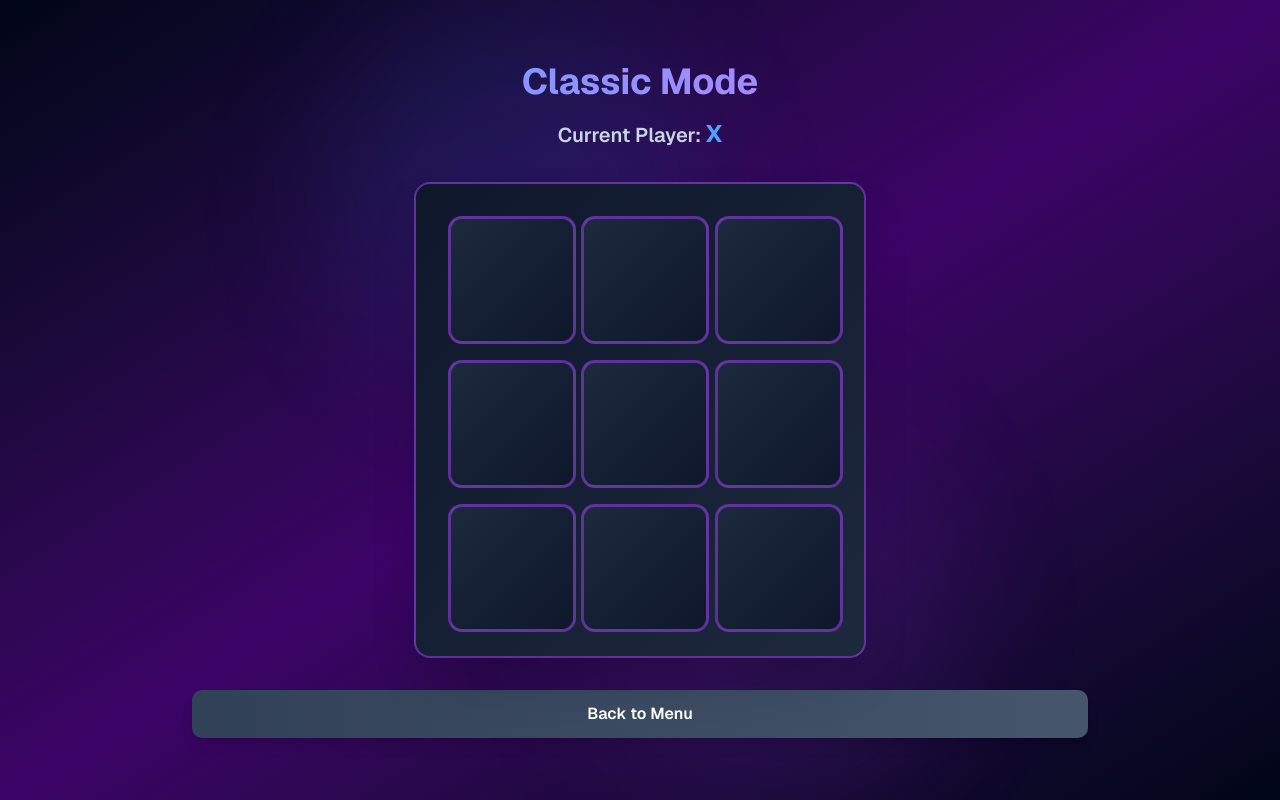
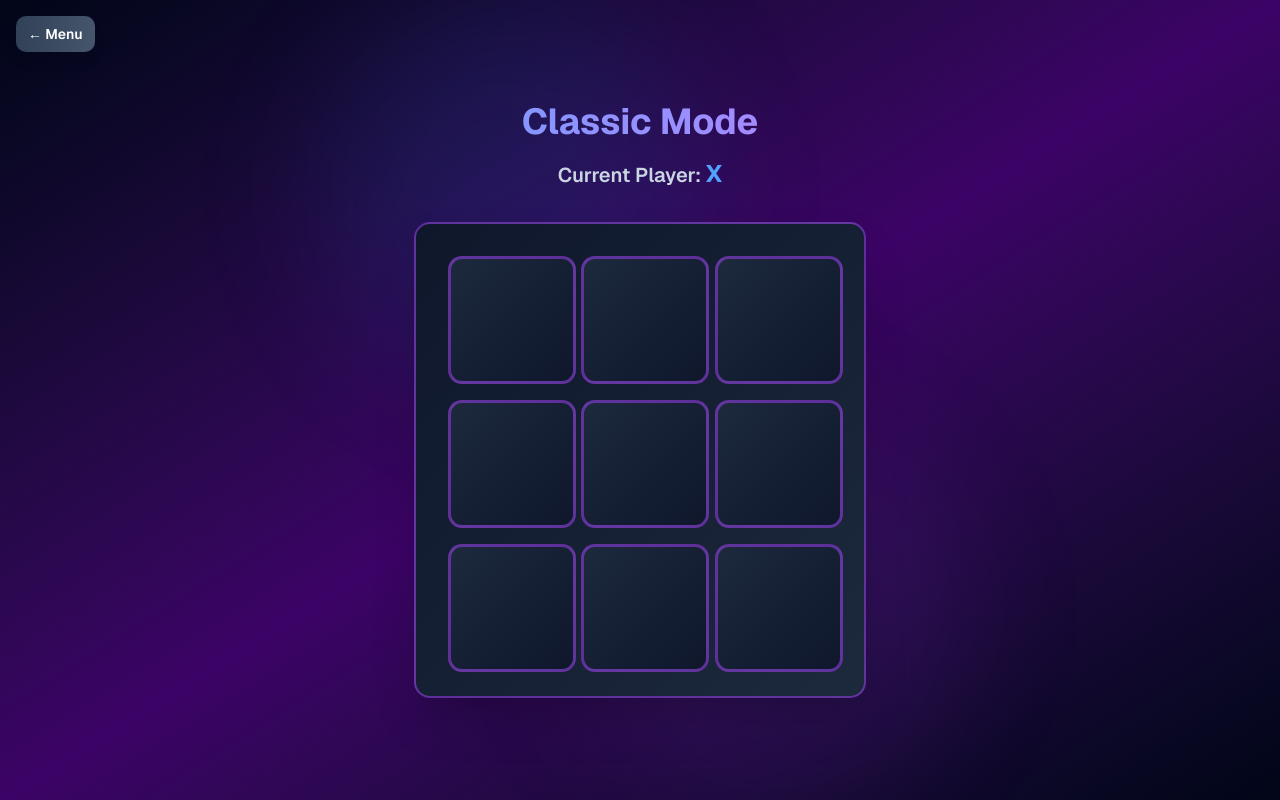
Before and after one commit to YosraGhanmi/tictactoe, a Next.js app: page / in a window 1280 px wide. Both pictures are taken after a click on the button 640 px from the left and 318 px from the top of the page. Built offline with nearby package versions, Linux system fonts and the light colour scheme.

Commit message:
button fixed

```diff
--- a/components/GameBoard.tsx
+++ b/components/GameBoard.tsx
@@ -14,7 +14,7 @@ export default function GameBoard({ mode, onGameOver, onBackToMenu }: GameBoardP
   const [game, setGame] = useState(() => new TicTacToeGame(mode))
   const [boardOffset, setBoardOffset] = useState({ x: 0, y: 0 })
 
-  // Animation refs (do NOT trigger re-renders)
+  // Animation refs
   const animationRef = useRef<number | null>(null)
   const directionRef = useRef<1 | -1>(1)
 
@@ -69,17 +69,6 @@ export default function GameBoard({ mode, onGameOver, onBackToMenu }: GameBoardP
     }
   }
 
-  const handleRetry = () => {
-    if (animationRef.current) {
-      cancelAnimationFrame(animationRef.current)
-      animationRef.current = null
-    }
-
-    directionRef.current = 1
-    setBoardOffset({ x: 0, y: 0 })
-    setGame(new TicTacToeGame(mode))
-  }
-
   const winner = game.getWinner()
   const isDraw = game.isDraw()
   const winningLine = game.getWinningLine()
@@ -94,7 +83,17 @@ export default function GameBoard({ mode, onGameOver, onBackToMenu }: GameBoardP
      RENDER
      ================================ */
   return (
-    <div className="space-y-8">
+    <div className="space-y-8 relative">
+      {/* Back Button – Top Left */}
+      {!winner && !isDraw && (
+        <button
+          onClick={onBackToMenu}
+          className="fixed top-4 left-4 px-3 py-2 bg-gradient-to-r from-slate-700 to-slate-600 hover:from-slate-600 hover:to-slate-500 text-white text-sm font-semibold rounded-lg transition-all duration-200 shadow-lg z-50"
+        >
+          ← Menu
+        </button>
+      )}
+
       {/* Header */}
       <div className="text-center space-y-4">
         <h2 className="text-4xl font-bold bg-gradient-to-r from-blue-400 to-purple-400 bg-clip-text text-transparent">
@@ -135,16 +134,6 @@ export default function GameBoard({ mode, onGameOver, onBackToMenu }: GameBoardP
           ))}
         </div>
       </div>
-
-      {/* Back Button */}
-      {!winner && !isDraw && (
-        <button
-          onClick={onBackToMenu}
-          className="w-full py-3 bg-gradient-to-r from-slate-700 to-slate-600 hover:from-slate-600 hover:to-slate-500 text-white font-semibold rounded-lg transition-all duration-200 shadow-lg"
-        >
-          Back to Menu
-        </button>
-      )}
     </div>
   )
 }
```
